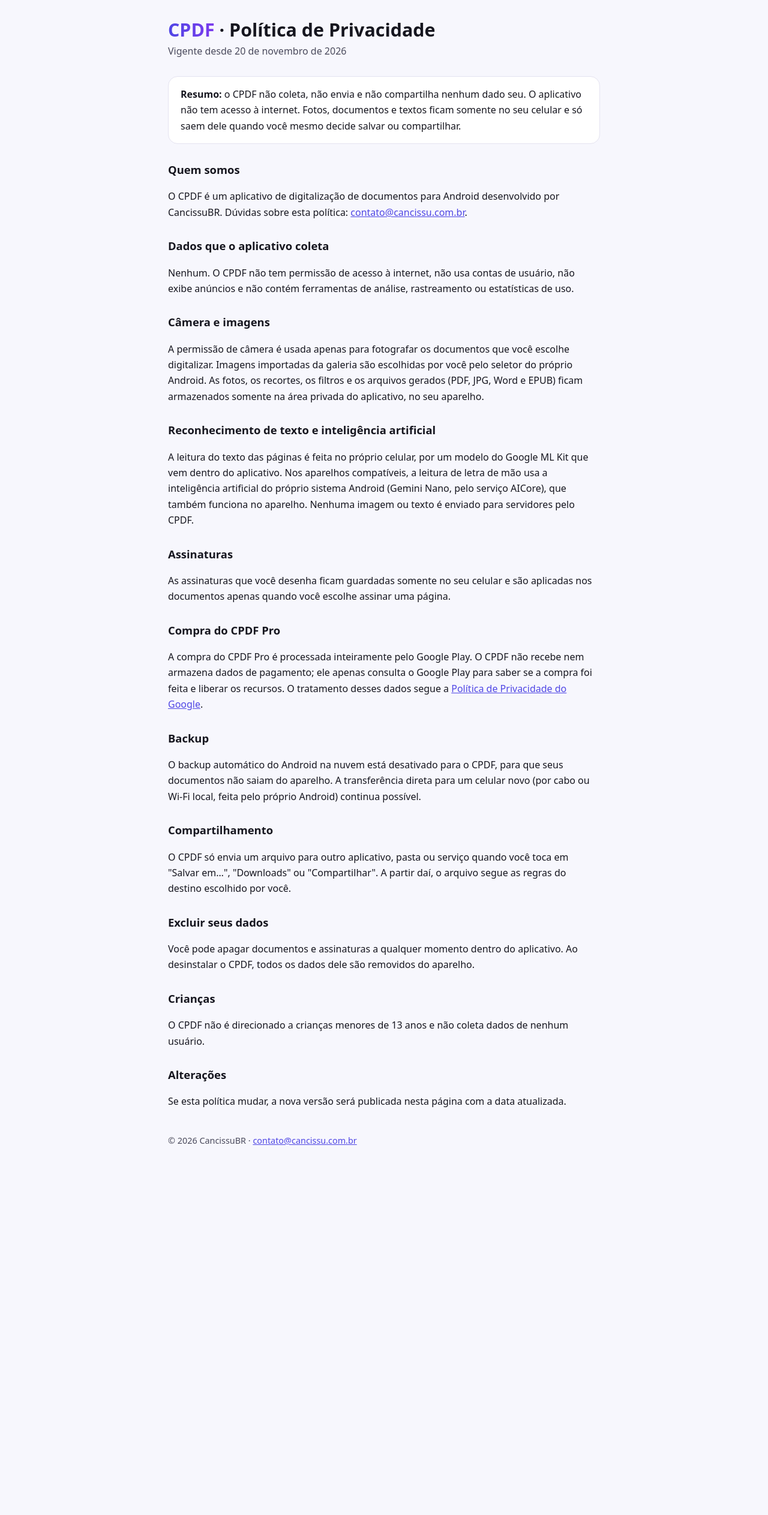
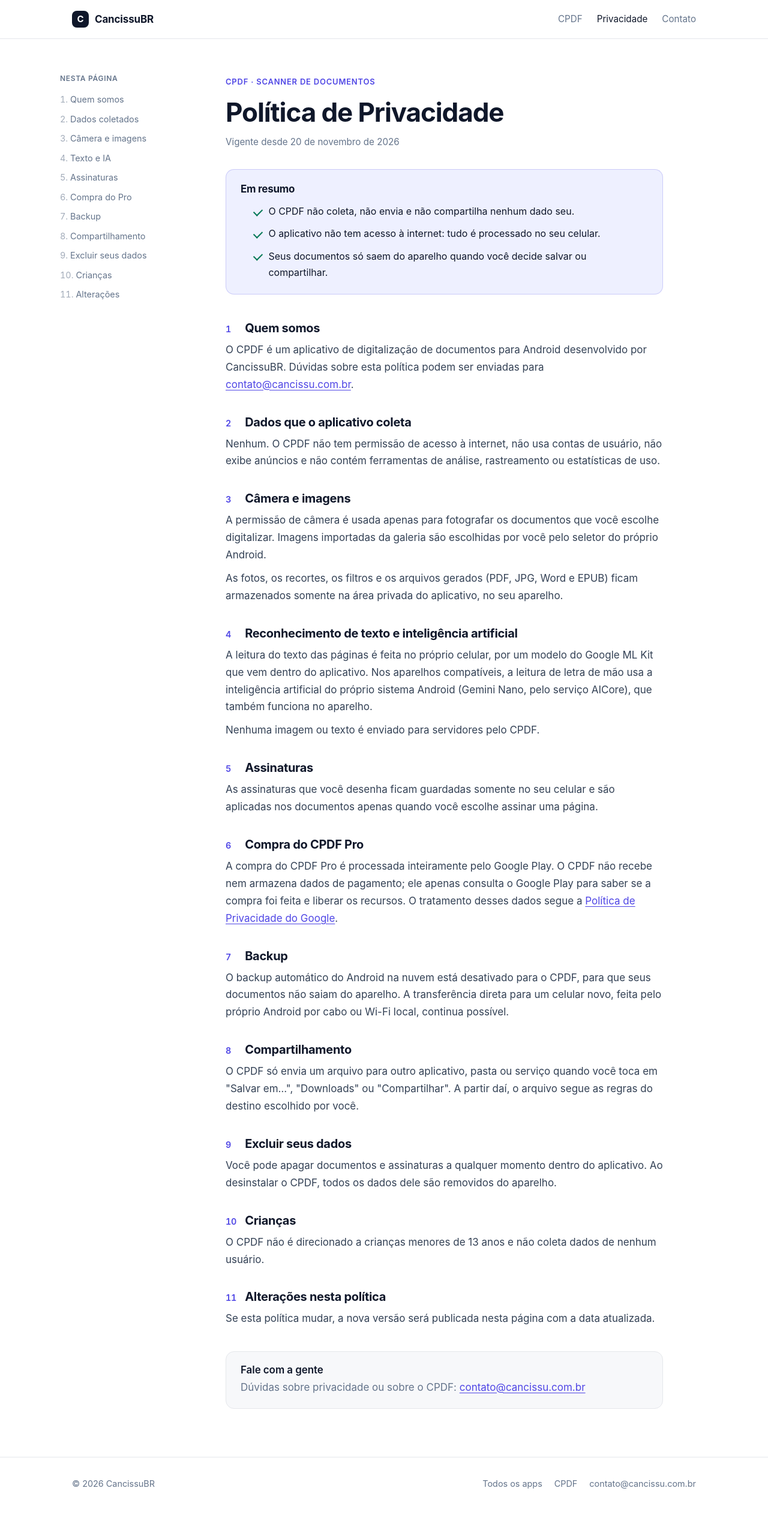
Before and after one commit to CancissuBR/apps, a plain HTML site: page cpdf/privacidade/index.html in a window 1280 px wide. Shown: the whole page at 60% size. Before the commit the page ends 1961 px from the top, so only its background shows below. Drawn offline with Linux system fonts and the light colour scheme.

Commit message:
Visual profissional: estilo compartilhado, página do CPDF e política em formato de documento
Co-Authored-By: Claude Opus 5.5 <noreply@anthropic.com>
Claude-Session: https://claude.ai/code/session_01We6knLipedaep5bFVGNpZZ

```diff
--- /dev/null
+++ b/assets/site.css
@@ -0,0 +1,126 @@
+/* CancissuBR: estilo compartilhado das páginas dos apps.
+   Sóbrio: neutros + índigo do CPDF só como destaque. Fontes do sistema (nada carregado de terceiros). */
+:root {
+  --bg: #ffffff; --soft: #f7f8fa; --card: #ffffff;
+  --ink: #0f172a; --text: #334155; --muted: #64748b; --line: #e5e7eb;
+  --accent: #4f46e5; --accent-ink: #3730a3; --accent-soft: #eef0ff;
+  --good: #047857; --radius: 14px;
+  --font: -apple-system, BlinkMacSystemFont, "Segoe UI Variable Text", "Segoe UI", Roboto, "Helvetica Neue", Arial, sans-serif;
+  color-scheme: light;
+}
+@media (prefers-color-scheme: dark) {
+  :root {
+    --bg: #0b0d12; --soft: #11141b; --card: #141821;
+    --ink: #f1f5f9; --text: #cbd5e1; --muted: #94a3b8; --line: #232836;
+    --accent: #a5b4fc; --accent-ink: #c7d2fe; --accent-soft: #1b1f33; --good: #6ee7b7;
+    color-scheme: dark;
+  }
+}
+* { box-sizing: border-box; }
+html { -webkit-text-size-adjust: 100%; scroll-behavior: smooth; }
+@media (prefers-reduced-motion: reduce) { html { scroll-behavior: auto; } }
+body { margin: 0; background: var(--bg); color: var(--text); font: 400 1.0625rem/1.7 var(--font); }
+a { color: var(--accent); text-underline-offset: 3px; }
+a:hover { color: var(--accent-ink); }
+:focus-visible { outline: 2px solid var(--accent); outline-offset: 3px; border-radius: 6px; }
+h1, h2, h3 { color: var(--ink); line-height: 1.2; letter-spacing: -0.015em; text-wrap: balance; margin: 0; }
+h1 { font-size: clamp(2rem, 4.5vw, 2.75rem); font-weight: 650; letter-spacing: -0.025em; }
+h2 { font-size: 1.5rem; font-weight: 650; }
+h3 { font-size: 1.0625rem; font-weight: 600; letter-spacing: -0.005em; }
+p { margin: 0; }
+.wrap { max-width: 1080px; margin: 0 auto; padding-left: max(20px, env(safe-area-inset-left)); padding-right: max(20px, env(safe-area-inset-right)); }
+
+/* Cabeçalho */
+.site-header { border-bottom: 1px solid var(--line); background: color-mix(in srgb, var(--bg) 88%, transparent);
+  backdrop-filter: saturate(1.4) blur(10px); position: sticky; top: 0; z-index: 10; }
+.site-header .wrap { display: flex; align-items: center; justify-content: space-between; height: 64px; }
+.brand { display: inline-flex; align-items: center; gap: 10px; color: var(--ink); text-decoration: none; font-weight: 650; letter-spacing: -0.01em; }
+.brand-mark { width: 28px; height: 28px; border-radius: 8px; background: var(--ink); color: var(--bg); display: grid; place-items: center; font-size: 15px; font-weight: 700; }
+.nav { display: flex; gap: 24px; font-size: .95rem; }
+.nav a { color: var(--muted); text-decoration: none; }
+.nav a:hover, .nav a[aria-current="page"] { color: var(--ink); }
+
+/* Blocos */
+.eyebrow { display: inline-block; font-size: .8125rem; font-weight: 600; letter-spacing: .06em; text-transform: uppercase; color: var(--accent); margin-bottom: 14px; }
+.lead { font-size: 1.1875rem; color: var(--muted); max-width: 62ch; margin-top: 16px; }
+.section { padding: 72px 0; }
+.section-soft { background: var(--soft); border-top: 1px solid var(--line); border-bottom: 1px solid var(--line); }
+.section-head { margin-bottom: 32px; max-width: 62ch; }
+.section-head p { color: var(--muted); margin-top: 8px; }
+.hero { padding: 88px 0 64px; }
+.hero-app { display: grid; grid-template-columns: 112px 1fr; gap: 28px; align-items: center; }
+.hero-app .app-icon { width: 112px; height: 112px; border-radius: 28px; }
+
+.grid { display: grid; gap: 20px; }
+.grid-3 { grid-template-columns: repeat(auto-fit, minmax(240px, 1fr)); }
+.grid-2 { grid-template-columns: repeat(auto-fit, minmax(300px, 1fr)); }
+.card { background: var(--card); border: 1px solid var(--line); border-radius: var(--radius); padding: 24px; }
+.card p { color: var(--muted); margin-top: 6px; font-size: 1rem; }
+.icon-line { width: 36px; height: 36px; border-radius: 10px; background: var(--accent-soft); color: var(--accent); display: grid; place-items: center; margin-bottom: 14px; }
+.icon-line svg { width: 20px; height: 20px; }
+
+.app-card { display: grid; grid-template-columns: 88px 1fr; gap: 24px; align-items: start; padding: 28px; }
+.app-icon { width: 88px; height: 88px; border-radius: 22px; box-shadow: 0 1px 2px rgba(15,23,42,.08), 0 8px 24px rgba(79,70,229,.18); }
+.app-card p { color: var(--muted); }
+.app-card ul, .checks { list-style: none; padding: 0; margin: 14px 0 0; display: grid; gap: 6px; }
+.app-card li, .checks li { position: relative; padding-left: 26px; color: var(--text); font-size: 1rem; }
+.app-card li::before, .checks li::before { content: ""; position: absolute; left: 2px; top: .55em; width: 12px; height: 7px;
+  border-left: 2px solid var(--good); border-bottom: 2px solid var(--good); transform: rotate(-45deg); }
+.actions { display: flex; flex-wrap: wrap; gap: 12px; margin-top: 22px; }
+.btn { display: inline-flex; align-items: center; gap: 8px; height: 42px; padding: 0 18px; border-radius: 10px; font-weight: 600; font-size: .95rem; text-decoration: none; border: 1px solid var(--line); color: var(--ink); background: var(--card); }
+.btn:hover { border-color: var(--muted); color: var(--ink); }
+.btn-primary { background: var(--ink); color: var(--bg); border-color: var(--ink); }
+.btn-primary:hover { color: var(--bg); opacity: .9; }
+.pill { display: inline-flex; align-items: center; gap: 8px; font-size: .8125rem; font-weight: 600; color: var(--muted); border: 1px solid var(--line); border-radius: 999px; padding: 4px 12px; background: var(--card); }
+.pill .dot { width: 7px; height: 7px; border-radius: 50%; background: #f59e0b; }
+
+/* Tabela */
+.table-wrap { overflow-x: auto; border: 1px solid var(--line); border-radius: var(--radius); background: var(--card); }
+table { width: 100%; border-collapse: collapse; font-size: 1rem; }
+th, td { text-align: left; padding: 14px 18px; border-bottom: 1px solid var(--line); vertical-align: top; }
+th { font-size: .8125rem; text-transform: uppercase; letter-spacing: .05em; color: var(--muted); font-weight: 600; background: var(--soft); }
+tr:last-child td { border-bottom: 0; }
+td.plan { white-space: nowrap; font-weight: 600; color: var(--ink); }
+td.plan.pro { color: var(--accent); }
+
+/* Documento (política) */
+.doc { display: grid; grid-template-columns: 220px minmax(0, 1fr); gap: 56px; padding: 56px 0 80px; }
+.toc { position: sticky; top: 96px; align-self: start; font-size: .9rem; }
+.toc p { font-size: .75rem; text-transform: uppercase; letter-spacing: .06em; color: var(--muted); font-weight: 600; margin-bottom: 10px; }
+.toc ol { list-style: none; padding: 0; margin: 0; display: grid; gap: 2px; counter-reset: t; }
+.toc li { counter-increment: t; }
+.toc a { color: var(--muted); text-decoration: none; display: block; padding: 3px 0; }
+.toc a::before { content: counter(t) ". "; font-variant-numeric: tabular-nums; opacity: .6; }
+.toc a:hover { color: var(--ink); }
+.prose { max-width: 68ch; counter-reset: s; }
+.prose .meta { color: var(--muted); font-size: .95rem; margin-top: 10px; }
+.summary { margin: 32px 0 8px; padding: 22px 24px; border-radius: var(--radius); background: var(--accent-soft); border: 1px solid color-mix(in srgb, var(--accent) 22%, transparent); }
+.summary h2 { font-size: 1.0625rem; margin-bottom: 4px; }
+.summary .checks li { color: var(--ink); }
+.prose section { counter-increment: s; scroll-margin-top: 88px; padding-top: 36px; }
+.prose section h2 { font-size: 1.25rem; display: flex; gap: 12px; align-items: baseline; }
+.prose section h2::before { content: counter(s); font-size: .9rem; font-weight: 600; color: var(--accent); font-variant-numeric: tabular-nums; min-width: 1.4em; }
+.prose section p, .prose section ul { margin-top: 10px; }
+.prose ul { padding-left: 1.2em; }
+.prose li + li { margin-top: 4px; }
+.contact-box { margin-top: 40px; padding: 20px 24px; border: 1px solid var(--line); border-radius: var(--radius); background: var(--soft); }
+
+/* Rodapé */
+.site-footer { border-top: 1px solid var(--line); padding: 32px 0 40px; font-size: .9rem; color: var(--muted); }
+.site-footer .wrap { display: flex; flex-wrap: wrap; gap: 12px 32px; justify-content: space-between; }
+.site-footer nav { display: flex; gap: 20px; flex-wrap: wrap; }
+.site-footer a { color: var(--muted); text-decoration: none; }
+.site-footer a:hover { color: var(--ink); }
+
+@media (max-width: 760px) {
+  .nav { gap: 16px; }
+  .hero { padding: 52px 0 36px; }
+  .section { padding: 52px 0; }
+  .app-card, .hero-app { grid-template-columns: 1fr; }
+  .doc { grid-template-columns: 1fr; gap: 0; padding-top: 36px; }
+  .toc { position: static; margin-bottom: 8px; padding: 16px 18px; border: 1px solid var(--line); border-radius: var(--radius); }
+}
+@media print {
+  .site-header, .toc, .site-footer nav { display: none; }
+  body { font-size: 11pt; } .doc { display: block; padding: 0; } a { color: inherit; }
+}
--- a/cpdf/privacidade/index.html
+++ b/cpdf/privacidade/index.html
@@ -2,85 +2,130 @@
 <html lang="pt-BR">
 <head>
 <meta charset="utf-8">
-<meta name="viewport" content="width=device-width, initial-scale=1">
-<title>CPDF · Política de Privacidade</title>
-<style>
-  :root { --bg:#f7f7fd; --fg:#16161f; --muted:#4a4a5c; --accent:#4f46e5; --card:#ffffff; --line:#e4e3f0; }
-  @media (prefers-color-scheme: dark) { :root { --bg:#101018; --fg:#e6e5f2; --muted:#c6c5d6; --accent:#b4b1ff; --card:#1b1b25; --line:#2e2e3d; } }
-  * { box-sizing: border-box }
-  body { margin:0; background:var(--bg); color:var(--fg); font:16px/1.65 system-ui,-apple-system,"Segoe UI",Roboto,sans-serif;
-         padding: 32px max(16px, env(safe-area-inset-left)) 48px; }
-  main { max-width: 720px; margin: 0 auto; }
-  h1 { font-size: 1.9rem; line-height:1.2; margin: 0 0 4px; }
-  h1 span { background: linear-gradient(90deg,#4f46e5,#7c3aed); -webkit-background-clip:text; background-clip:text; color:transparent; }
-  .date { color: var(--muted); margin: 0 0 28px; }
-  .summary { background: var(--card); border:1px solid var(--line); border-radius: 16px; padding: 16px 20px; margin-bottom: 28px; }
-  h2 { font-size: 1.15rem; margin: 28px 0 8px; }
-  p, li { color: var(--fg); } ul { padding-left: 1.2em; }
-  a { color: var(--accent); }
-  footer { margin-top: 40px; color: var(--muted); font-size: .9rem; }
-</style>
+<meta name="viewport" content="width=device-width, initial-scale=1, viewport-fit=cover">
+<title>Política de Privacidade · CPDF</title>
+<meta name="description" content="Política de privacidade do CPDF: o app não coleta, não envia e não compartilha dados. Tudo é processado no celular.">
+<link rel="canonical" href="https://apps.cancissu.com.br/cpdf/privacidade/">
+<link rel="icon" href="/assets/cpdf-icon.svg" type="image/svg+xml">
+<link rel="stylesheet" href="/assets/site.css">
 </head>
 <body>
-<main>
-  <h1><span>CPDF</span> · Política de Privacidade</h1>
-  <p class="date">Vigente desde 20 de novembro de 2026</p>
+<header class="site-header">
+  <div class="wrap">
+    <a class="brand" href="/"><span class="brand-mark">C</span>CancissuBR</a>
+    <nav class="nav" aria-label="Principal">
+      <a href="/cpdf/">CPDF</a>
+      <a href="/cpdf/privacidade/" aria-current="page">Privacidade</a>
+      <a href="mailto:contato@cancissu.com.br">Contato</a>
+    </nav>
+  </div>
+</header>
+
+<main class="wrap doc">
+  <aside class="toc" aria-label="Nesta página">
+    <p>Nesta página</p>
+    <ol>
+      <li><a href="#quem-somos">Quem somos</a></li>
+      <li><a href="#dados">Dados coletados</a></li>
+      <li><a href="#camera">Câmera e imagens</a></li>
+      <li><a href="#texto">Texto e IA</a></li>
+      <li><a href="#assinaturas">Assinaturas</a></li>
+      <li><a href="#pro">Compra do Pro</a></li>
+      <li><a href="#backup">Backup</a></li>
+      <li><a href="#compartilhamento">Compartilhamento</a></li>
+      <li><a href="#exclusao">Excluir seus dados</a></li>
+      <li><a href="#criancas">Crianças</a></li>
+      <li><a href="#alteracoes">Alterações</a></li>
+    </ol>
+  </aside>
+
+  <article class="prose">
+    <span class="eyebrow">CPDF · Scanner de Documentos</span>
+    <h1>Política de Privacidade</h1>
+    <p class="meta">Vigente desde 20 de novembro de 2026</p>
 
     <div class="summary">
-    <strong>Resumo:</strong> o CPDF não coleta, não envia e não compartilha nenhum dado seu.
-    O aplicativo não tem acesso à internet. Fotos, documentos e textos ficam somente no seu celular
-    e só saem dele quando você mesmo decide salvar ou compartilhar.
+      <h2>Em resumo</h2>
+      <ul class="checks">
+        <li>O CPDF não coleta, não envia e não compartilha nenhum dado seu.</li>
+        <li>O aplicativo não tem acesso à internet: tudo é processado no seu celular.</li>
+        <li>Seus documentos só saem do aparelho quando você decide salvar ou compartilhar.</li>
+      </ul>
     </div>
 
+    <section id="quem-somos">
       <h2>Quem somos</h2>
-  <p>O CPDF é um aplicativo de digitalização de documentos para Android desenvolvido por CancissuBR.
-  Dúvidas sobre esta política: <a href="mailto:contato@cancissu.com.br">contato@cancissu.com.br</a>.</p>
+      <p>O CPDF é um aplicativo de digitalização de documentos para Android desenvolvido por CancissuBR. Dúvidas sobre esta política podem ser enviadas para <a href="mailto:contato@cancissu.com.br">contato@cancissu.com.br</a>.</p>
+    </section>
 
+    <section id="dados">
       <h2>Dados que o aplicativo coleta</h2>
-  <p>Nenhum. O CPDF não tem permissão de acesso à internet, não usa contas de usuário, não exibe anúncios
-  e não contém ferramentas de análise, rastreamento ou estatísticas de uso.</p>
+      <p>Nenhum. O CPDF não tem permissão de acesso à internet, não usa contas de usuário, não exibe anúncios e não contém ferramentas de análise, rastreamento ou estatísticas de uso.</p>
+    </section>
 
+    <section id="camera">
       <h2>Câmera e imagens</h2>
-  <p>A permissão de câmera é usada apenas para fotografar os documentos que você escolhe digitalizar.
-  Imagens importadas da galeria são escolhidas por você pelo seletor do próprio Android.
-  As fotos, os recortes, os filtros e os arquivos gerados (PDF, JPG, Word e EPUB) ficam armazenados
-  somente na área privada do aplicativo, no seu aparelho.</p>
+      <p>A permissão de câmera é usada apenas para fotografar os documentos que você escolhe digitalizar. Imagens importadas da galeria são escolhidas por você pelo seletor do próprio Android.</p>
+      <p>As fotos, os recortes, os filtros e os arquivos gerados (PDF, JPG, Word e EPUB) ficam armazenados somente na área privada do aplicativo, no seu aparelho.</p>
+    </section>
 
+    <section id="texto">
       <h2>Reconhecimento de texto e inteligência artificial</h2>
-  <p>A leitura do texto das páginas é feita no próprio celular, por um modelo do Google ML Kit que vem
-  dentro do aplicativo. Nos aparelhos compatíveis, a leitura de letra de mão usa a inteligência artificial
-  do próprio sistema Android (Gemini Nano, pelo serviço AICore), que também funciona no aparelho.
-  Nenhuma imagem ou texto é enviado para servidores pelo CPDF.</p>
+      <p>A leitura do texto das páginas é feita no próprio celular, por um modelo do Google ML Kit que vem dentro do aplicativo. Nos aparelhos compatíveis, a leitura de letra de mão usa a inteligência artificial do próprio sistema Android (Gemini Nano, pelo serviço AICore), que também funciona no aparelho.</p>
+      <p>Nenhuma imagem ou texto é enviado para servidores pelo CPDF.</p>
+    </section>
 
+    <section id="assinaturas">
       <h2>Assinaturas</h2>
-  <p>As assinaturas que você desenha ficam guardadas somente no seu celular e são aplicadas nos documentos
-  apenas quando você escolhe assinar uma página.</p>
+      <p>As assinaturas que você desenha ficam guardadas somente no seu celular e são aplicadas nos documentos apenas quando você escolhe assinar uma página.</p>
+    </section>
 
+    <section id="pro">
       <h2>Compra do CPDF Pro</h2>
-  <p>A compra do CPDF Pro é processada inteiramente pelo Google Play. O CPDF não recebe nem armazena dados de
-  pagamento; ele apenas consulta o Google Play para saber se a compra foi feita e liberar os recursos.
-  O tratamento desses dados segue a <a href="https://policies.google.com/privacy">Política de Privacidade do Google</a>.</p>
+      <p>A compra do CPDF Pro é processada inteiramente pelo Google Play. O CPDF não recebe nem armazena dados de pagamento; ele apenas consulta o Google Play para saber se a compra foi feita e liberar os recursos. O tratamento desses dados segue a <a href="https://policies.google.com/privacy" rel="noopener">Política de Privacidade do Google</a>.</p>
+    </section>
 
+    <section id="backup">
       <h2>Backup</h2>
-  <p>O backup automático do Android na nuvem está desativado para o CPDF, para que seus documentos não saiam
-  do aparelho. A transferência direta para um celular novo (por cabo ou Wi-Fi local, feita pelo próprio Android)
-  continua possível.</p>
+      <p>O backup automático do Android na nuvem está desativado para o CPDF, para que seus documentos não saiam do aparelho. A transferência direta para um celular novo, feita pelo próprio Android por cabo ou Wi-Fi local, continua possível.</p>
+    </section>
 
+    <section id="compartilhamento">
       <h2>Compartilhamento</h2>
-  <p>O CPDF só envia um arquivo para outro aplicativo, pasta ou serviço quando você toca em "Salvar em…",
-  "Downloads" ou "Compartilhar". A partir daí, o arquivo segue as regras do destino escolhido por você.</p>
+      <p>O CPDF só envia um arquivo para outro aplicativo, pasta ou serviço quando você toca em "Salvar em…", "Downloads" ou "Compartilhar". A partir daí, o arquivo segue as regras do destino escolhido por você.</p>
+    </section>
 
+    <section id="exclusao">
       <h2>Excluir seus dados</h2>
-  <p>Você pode apagar documentos e assinaturas a qualquer momento dentro do aplicativo.
-  Ao desinstalar o CPDF, todos os dados dele são removidos do aparelho.</p>
+      <p>Você pode apagar documentos e assinaturas a qualquer momento dentro do aplicativo. Ao desinstalar o CPDF, todos os dados dele são removidos do aparelho.</p>
+    </section>
 
+    <section id="criancas">
       <h2>Crianças</h2>
       <p>O CPDF não é direcionado a crianças menores de 13 anos e não coleta dados de nenhum usuário.</p>
+    </section>
 
-  <h2>Alterações</h2>
+    <section id="alteracoes">
+      <h2>Alterações nesta política</h2>
       <p>Se esta política mudar, a nova versão será publicada nesta página com a data atualizada.</p>
+    </section>
 
-  <footer>© 2026 CancissuBR · <a href="mailto:contato@cancissu.com.br">contato@cancissu.com.br</a></footer>
+    <div class="contact-box">
+      <h3>Fale com a gente</h3>
+      <p style="margin-top:4px;color:var(--muted)">Dúvidas sobre privacidade ou sobre o CPDF: <a href="mailto:contato@cancissu.com.br">contato@cancissu.com.br</a></p>
+    </div>
+  </article>
 </main>
+
+<footer class="site-footer">
+  <div class="wrap">
+    <span>© 2026 CancissuBR</span>
+    <nav aria-label="Rodapé">
+      <a href="/">Todos os apps</a>
+      <a href="/cpdf/">CPDF</a>
+      <a href="mailto:contato@cancissu.com.br">contato@cancissu.com.br</a>
+    </nav>
+  </div>
+</footer>
 </body>
 </html>
```
Also changed, not shown: cpdf/index.html (added, +113 -0 lines), index.html (+96 -28 lines), assets/cpdf-icon.svg (added), assets/favicon.svg (added), 1 other file. Lines whose indentation alone changed are shown as unchanged.
